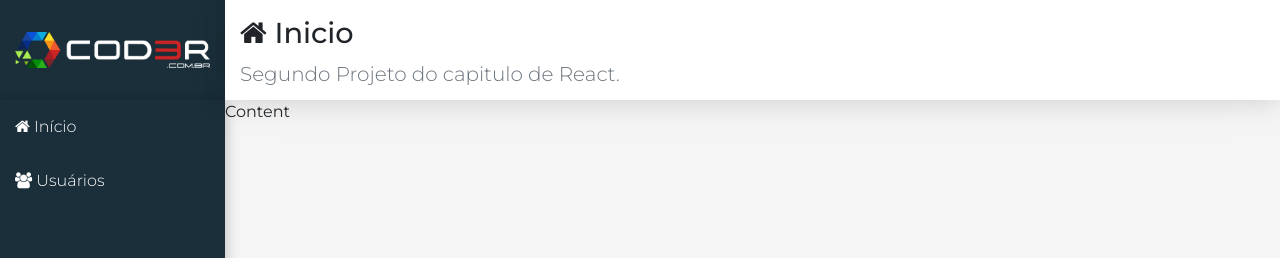
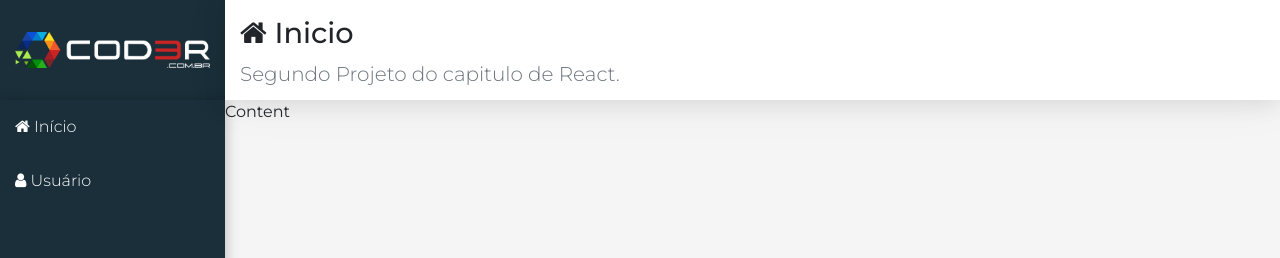
Before and after one commit to KoreaGD/react-crud-users-api, a React (Create React App) app: page / in a window 1280 px wide. Shown: the top 258 px of the page. Built offline with nearby package versions, Linux system fonts and the light colour scheme.

Commit message:
Refactoring Nav and Adding NavItem

```diff
--- /dev/null
+++ b/src/components/NavItem/index.jsx
@@ -0,0 +1,6 @@
+import React from 'react';
+
+export default props =>
+    <props.tag href={!!props.href ? props.href : ''} to={!!props.to ? props.to : ''} >
+        <i className={`${props.className}`}></i> {props.label}
+    </props.tag >
--- a/src/components/Templates/Nav.jsx
+++ b/src/components/Templates/Nav.jsx
@@ -1,10 +1,11 @@
 import './Nav.css';
 import React from 'react';
+import NavItem from '../NavItem'
 
 export default props =>
     <aside className="menu-area">
         <nav className="menu">
-            <a href="#"><i className="fa fa-home"></i> Início</a>
-            <a href="#/users"><i className="fa fa-users"></i> Usuários</a>
+            <NavItem tag="a" href="#" className="fa fa-home" label="Início"/>
+            <NavItem tag="a" href="#/user" className="fa fa-user" label="Usuário"/>
         </nav>
     </aside>
```
